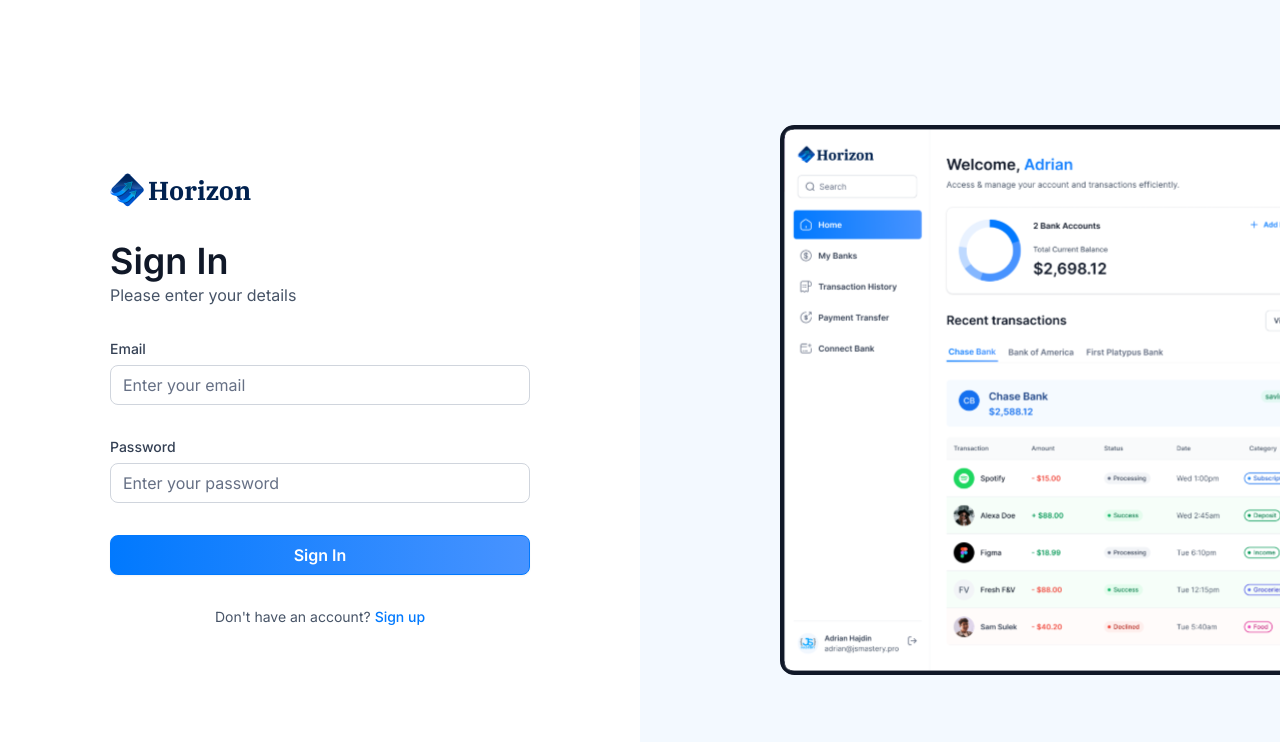
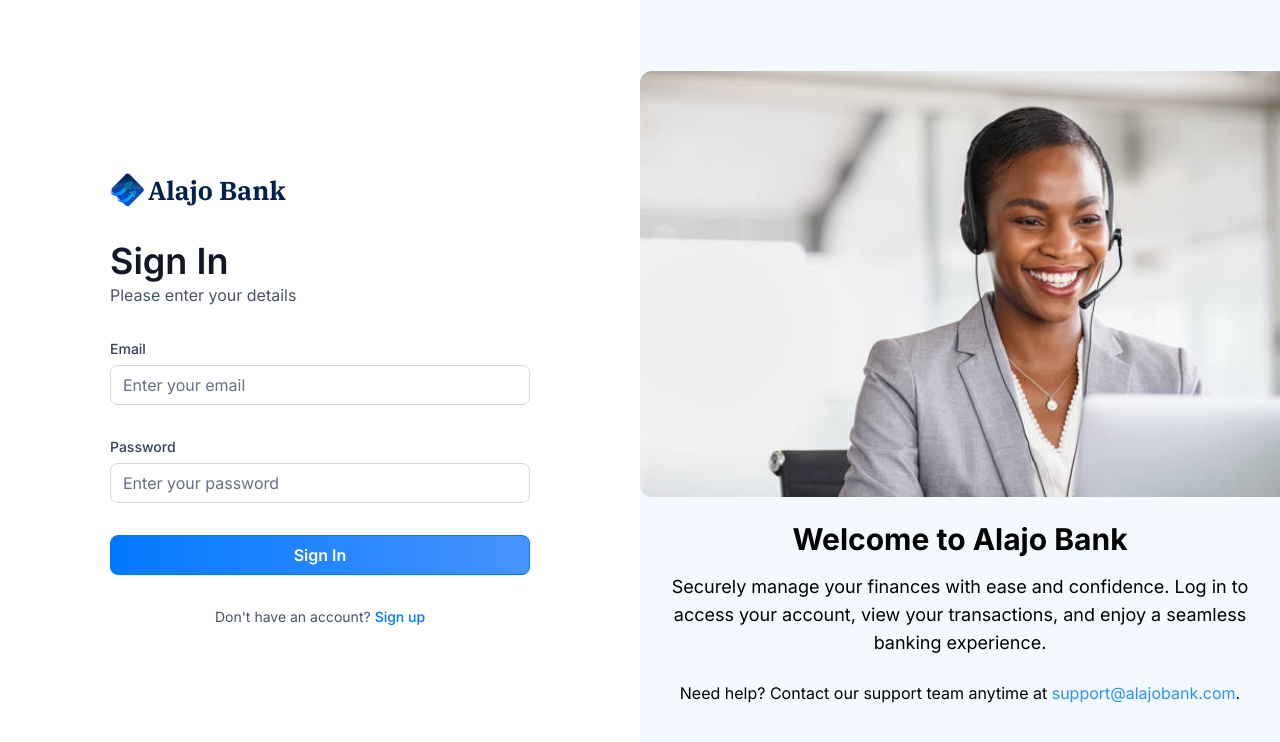
Before and after one commit to Alagbami/alajo_bank, a Next.js app: page /sign-in in a window 1280 px wide. Shown: the top 742 px of the page. Built offline with nearby package versions, Linux system fonts and the light colour scheme; what dwolla-v2, plaid would draw is missing.

Commit message:
working on auth layout contents

```diff
--- a/app/(auth)/layout.tsx
+++ b/app/(auth)/layout.tsx
@@ -1,4 +1,4 @@
-import Image from "next/image";
+/*import Image from "next/image";
 
 export default function RootLayout({
   children,
@@ -11,7 +11,7 @@
       <div className="auth-asset">
         <div>
           <Image
-            src="/icons/auth-image.svg"
+            src="/icons/auth-image.jpg"
             alt="Auth image"
             width={500}
             height={500}
@@ -22,3 +22,38 @@
     </main>
   );
 }
+*/
+
+import Image from "next/image";
+
+export default function RootLayout({
+  children,
+}: Readonly<{
+  children: React.ReactNode;
+}>) {
+  return (
+    <main className="flex min-h-screen w-full justify-between font-inter">
+      {children}
+      <div className="auth-asset flex flex-col items-center justify-center w-1/2 bg-gray-100">
+        <div>
+          <Image
+            src="/icons/auth-image.jpg"
+            alt="Auth image"
+            width={700}
+            height={700}
+            className="rounded-l-xl object-contain"
+          />
+        </div>
+        <div className="auth-content p-6 text-center">
+          <h1 className="text-3xl font-bold mb-4">Welcome to Alajo Bank</h1>
+          <p className="text-lg mb-6">
+            Securely manage your finances with ease and confidence. Log in to access your account, view your transactions, and enjoy a seamless banking experience.
+          </p>
+          <p className="text-md">
+            Need help? Contact our support team anytime at <a href="mailto:support@alajobank.com" className="text-blue-500">support@alajobank.com</a>.
+          </p>
+        </div>
+      </div>
+    </main>
+  );
+}
--- a/app/(root)/layout.tsx
+++ b/app/(root)/layout.tsx
@@ -19,7 +19,7 @@
 
       <div className="flex size-full flex-col">
         <div className="root-layout">
-          <Image src="/icons/logo.svg" width={30} height={30} alt="logo" />
+          <Image src="/icons/logo.svg" width={50} height={50} alt="logo" />
           <div>
             <MobileNav user={loggedIn} />
           </div>
--- a/app/globals.css
+++ b/app/globals.css
@@ -271,7 +271,7 @@
 
   /* Auth */
   .auth-asset {
-    @apply flex h-screen w-full sticky top-0 items-center justify-end bg-sky-1 max-lg:hidden;
+    @apply flex h-screen w-full sticky top-0 items-center justify-center bg-sky-1 max-lg:hidden;
   }
 
   /* Auth Form */
--- a/components/AuthForm.tsx
+++ b/components/AuthForm.tsx
@@ -92,7 +92,7 @@
               height={34}
               alt="Horizon logo"
             />
-            <h1 className="text-26 font-ibm-plex-serif font-bold text-black-1">Horizon</h1>
+            <h1 className="text-26 font-ibm-plex-serif font-bold text-black-1">Alajo Bank</h1>
           </Link>
 
           <div className="flex flex-col gap-1 md:gap-3">
```
Also changed, not shown: public/icons/auth-image.jpg (added).
